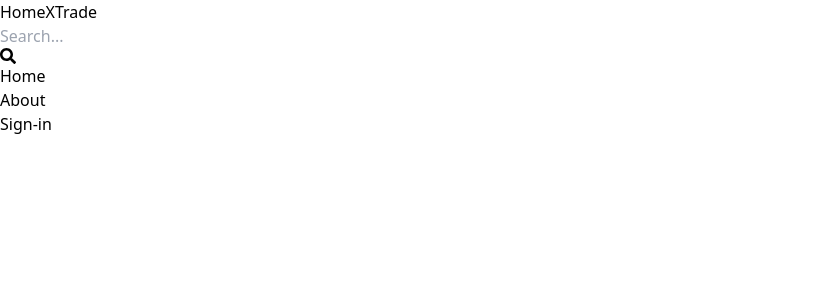
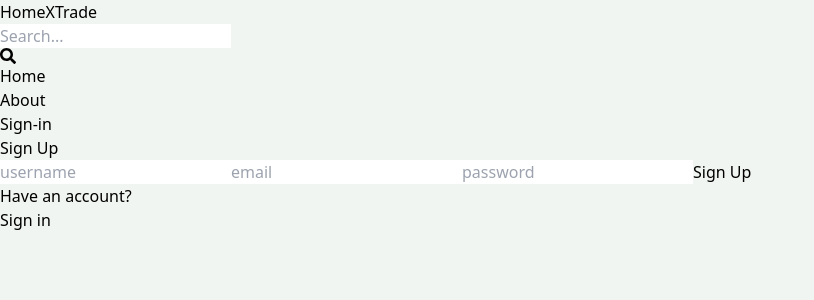
Before and after one commit to Amol0501/real-estate, a React (Vite) app in the folder client/: page /sign-up in a window 1280 px wide. Shown: the top 300 px of the page, without its empty margins (0-814 px from the left). Built offline with nearby package versions, Linux system fonts and the light colour scheme.

Commit message:
Complete SignUp page functionality

```diff
--- a/client/src/App.jsx
+++ b/client/src/App.jsx
@@ -5,7 +5,7 @@
 import Home from "./pages/Home"
 import Profile from "./pages/Profile"
 import SignIn from "./pages/SignIn"
-import SignOut from "./pages/SignOut"
+import SignUp from "./pages/SignUp"
 
 const App = () => {
   return <BrowserRouter>
@@ -13,7 +13,7 @@
     <Routes>
       <Route path="/" element = {<Home />} />
       <Route path="/sign-in" element = {<SignIn />} />
-      <Route path="/sign-out" element = {<SignOut />} />
+      <Route path="/sign-up" element = {<SignUp />} />
       <Route path="/about" element = {<About />} />
       <Route path="/profile" element = {<Profile />} />
     </Routes>
--- a/client/src/index.css
+++ b/client/src/index.css
@@ -1,3 +1,7 @@
 @tailwind base;
 @tailwind components;
 @tailwind utilities;
+
+body {
+    background-color: rgb(241, 245, 241);
+}
--- a/client/src/pages/SignIn.jsx
+++ b/client/src/pages/SignIn.jsx
@@ -1,6 +1,6 @@
-import React from 'react'
+// import React from 'react'
 
-export default function SignIn() {
+export default function SignOut() {
   return (
     <div>SignIn</div>
   )
--- a/client/src/pages/SignOut.jsx
+++ /dev/null
@@ -1,7 +0,0 @@
-import React from 'react'
-
-export default function SignOut() {
-  return (
-    <div>SignOut</div>
-  )
-}
--- /dev/null
+++ b/client/src/pages/SignUp.jsx
@@ -0,0 +1,60 @@
+import { useState } from "react"
+import { Link, useNavigate } from "react-router-dom"
+export default function SignIn() {
+  const [formData, setFormData] = useState({});
+  const [error, setError] = useState(null);
+  const [loading, setLoading] = useState(false);
+  const navigate = useNavigate();
+  const handlerChange = (e) => {
+    setFormData({
+      ...formData,
+      [e.target.id]: e.target.value,
+    })
+  }
+
+  const handlerSubmit = async (e) => {
+    e.preventDefault();
+    try {
+      setLoading(true);
+      const res = await fetch('/server/auth/signup', {
+        method: 'POST',
+        headers: {
+          'Content-Type' : 'application/json',
+        },
+        body: JSON.stringify(formData),
+      });
+      const data = await res.json();
+      if(data.success === false){
+        setError(data.message);
+        setLoading(false);
+        return;
+      }
+      setLoading(false);
+      setError(null);
+      navigate('/sign-in');
+      // console.log(data);
+    } catch (error) {
+      setLoading(false);
+      setError(error);
+    }
+    // console.log(formData);
+  }
+  return (
+    <div className='p-3 max-w-lg mx-auto'>
+      <h1 className='text-3xl text-center font-bold my-7'>Sign Up</h1>
+      <form onSubmit={handlerSubmit} className='flex flex-col gap-4'>
+        <input type="text" placeholder='username' className='border p-3 rounded-lg' id = "username" onChange={handlerChange}/>
+        <input type="email" placeholder='email' className='border p-3 rounded-lg' id = "email" onChange={handlerChange}/>
+        <input type="password" placeholder='password' className='border p-3 rounded-lg' id = "password" onChange={handlerChange}/>
+        <button disabled={loading} className='bg-slate-700 text-white p-3 rounded-lg uppercase hover:opacity-95 disabled:opacity-80' type="submit">{loading ? 'Loading...' : 'Sign Up'}</button>
+      </form>
+      <div className='flex gap-2 mt-5'>
+        <p>Have an account?</p>
+        <Link to = {"/sign-in"}>
+           <span className="text-blue-700">Sign in</span>
+        </Link>
+      </div>
+      {error && <p className="text-red-500 mt-5">{error}</p>}
+    </div>
+  )
+}
--- a/client/vite.config.js
+++ b/client/vite.config.js
@@ -3,5 +3,13 @@
 
 // https://vitejs.dev/config/
 export default defineConfig({
+  server: {
+    proxy: {
+      '/server': {
+        target: 'http://localhost:3000',
+        secure: false,
+      },
+    },
+  },
   plugins: [react()],
 })
```
